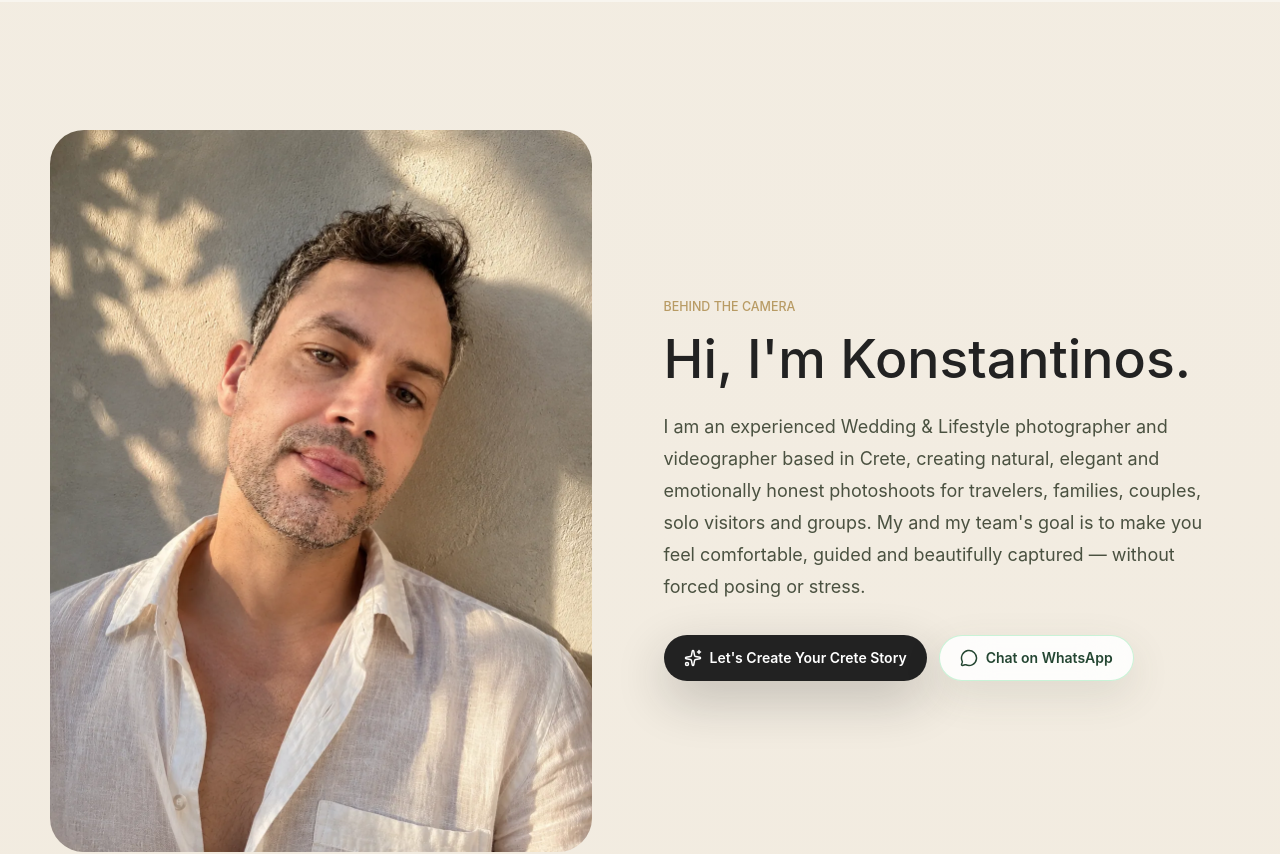
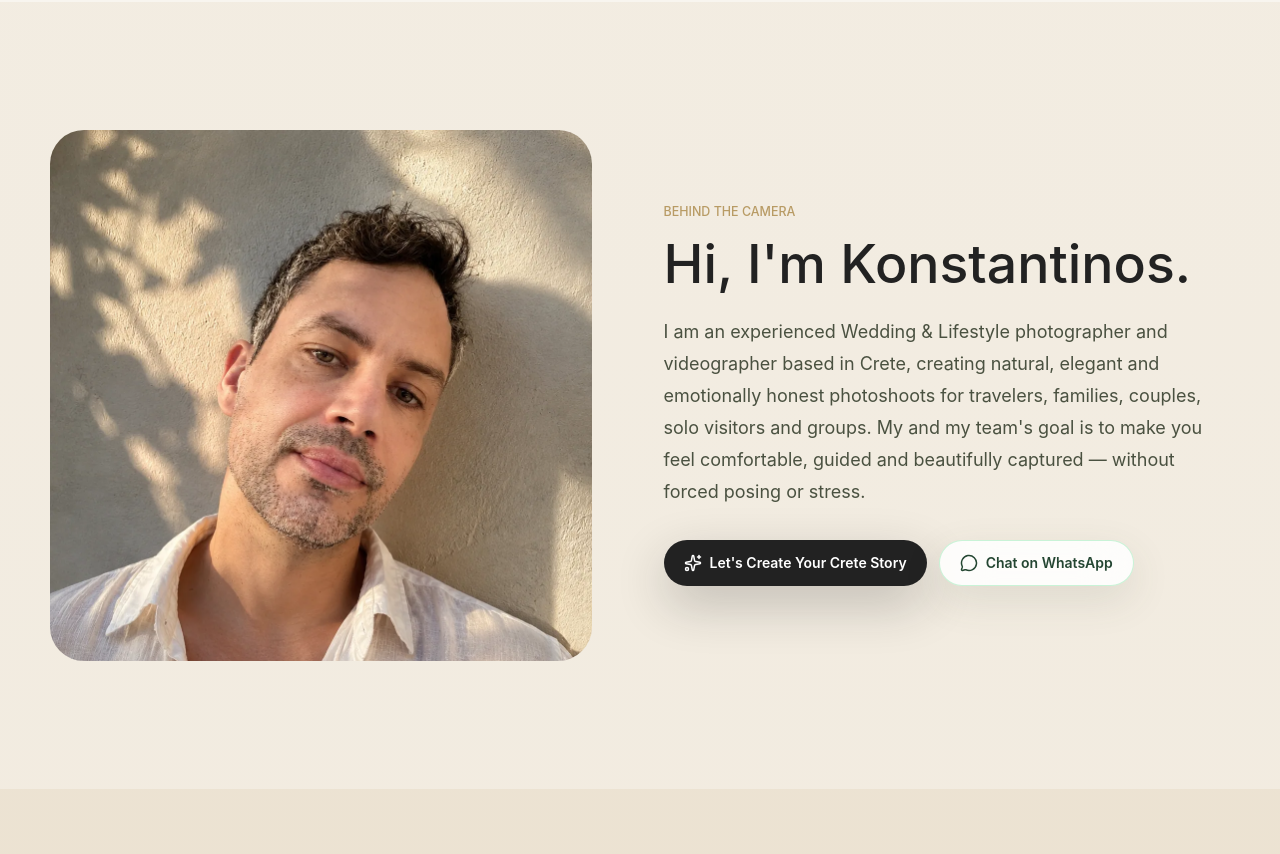
Before and after one commit to gkekon/light-of-crete, a React (Vite) app: page / in a window 1280 px wide. Shown: the part 9040-9894 px from the top of the page. Built offline with nearby package versions, Linux system fonts and the light colour scheme.

Commit message:
Adjust about portrait crop

```diff
--- a/src/App.jsx
+++ b/src/App.jsx
@@ -531,13 +531,13 @@ function About() {
           whileInView="visible"
           viewport={{ once: true, margin: '-80px' }}
           transition={{ duration: 0.7 }}
-          className="overflow-hidden rounded-[34px]"
+          className="aspect-[1.02/1] overflow-hidden rounded-[34px]"
         >
           <img
             src={aboutSection.image}
             alt={aboutSection.imageAlt}
             loading="lazy"
-            className="h-full min-h-[440px] w-full object-cover"
+            className="h-full w-full object-cover object-top"
           />
         </motion.div>
         <motion.div
```
